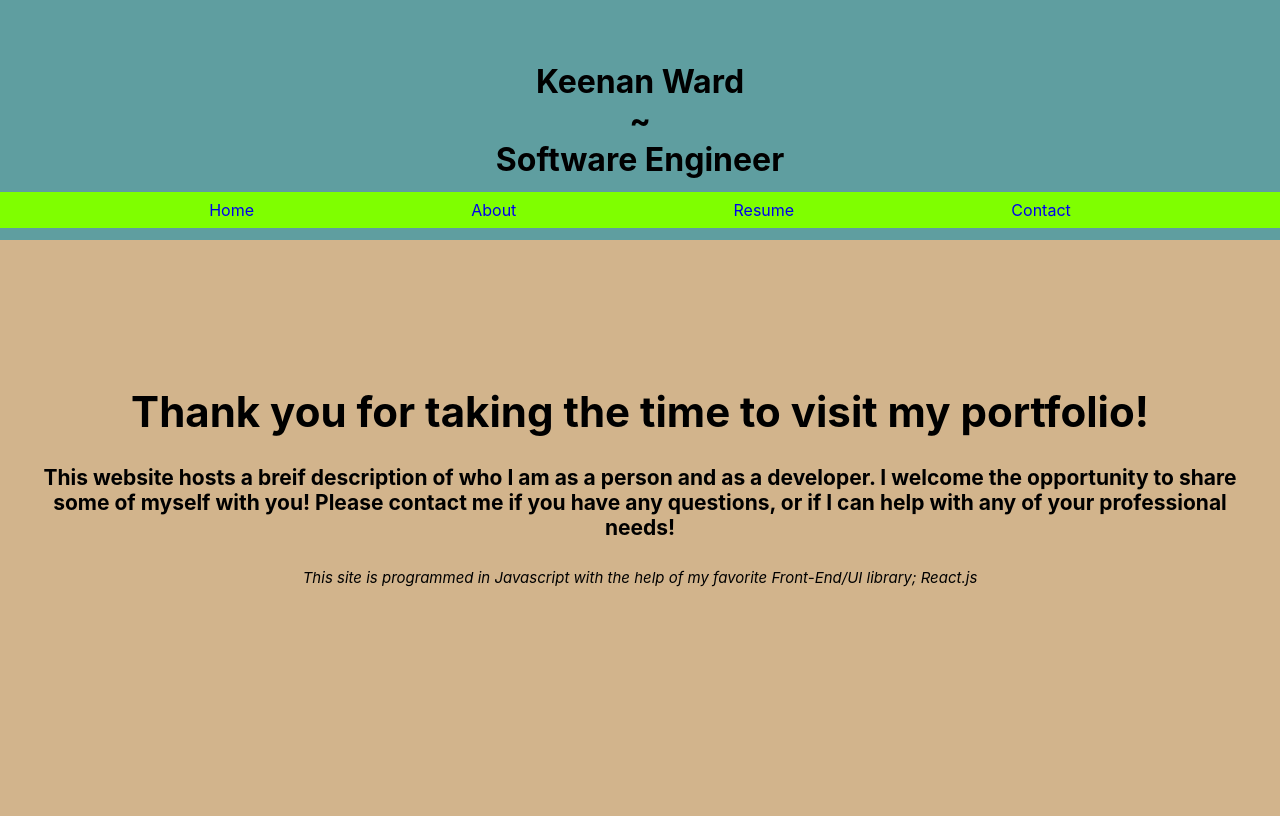
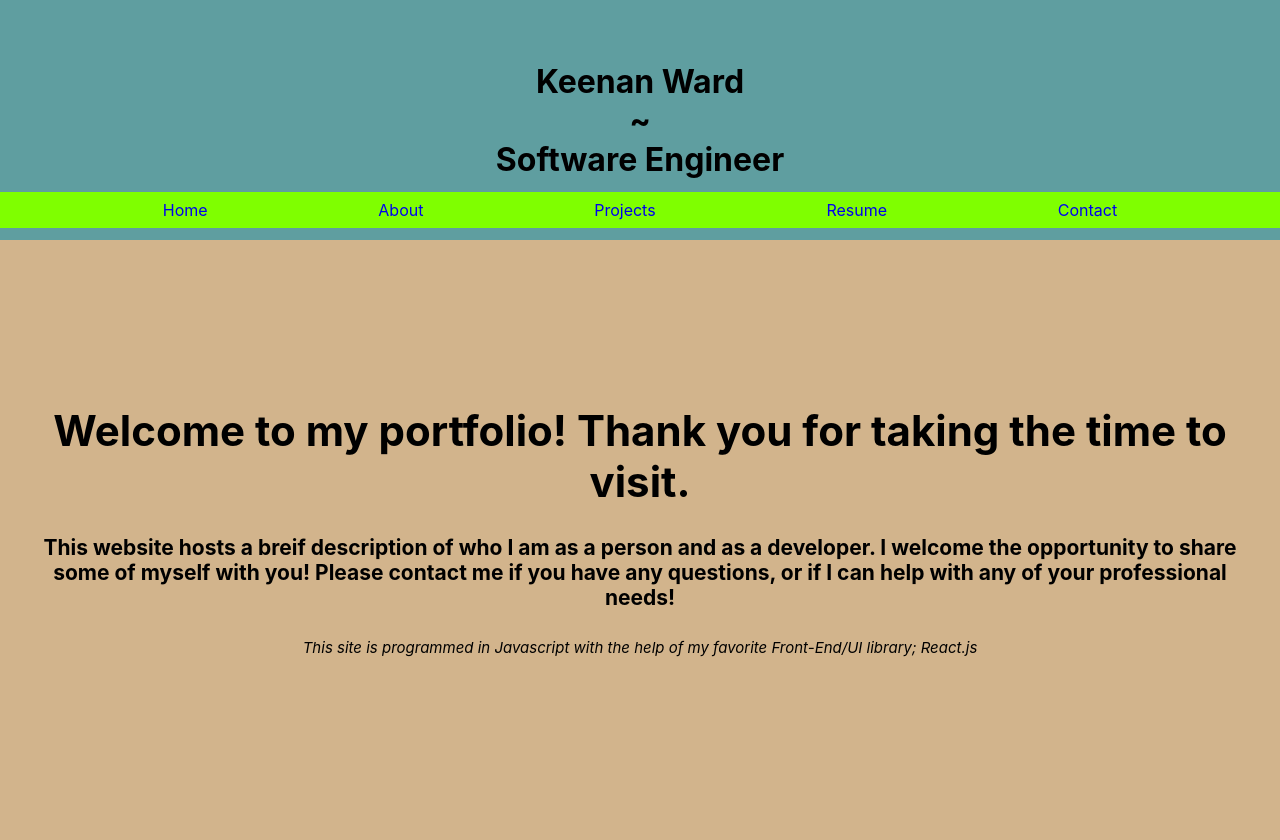
Before and after one commit to KWard94/Keenan-Ward-Portfolio, a React (Create React App) app: page /home in a window 1280 px wide. Before the commit the page ends 816 px from the top, so only its background shows below. Built offline with nearby package versions, Linux system fonts and the light colour scheme.

Commit message:
added projects page

```diff
--- a/src/App.css
+++ b/src/App.css
@@ -78,7 +78,7 @@
 
 .homepage {
   background-color: tan;
-  height: 51rem;
+  height: 52.5rem;
   display: flex;
   flex-direction: column;
   justify-content: center;
@@ -86,8 +86,8 @@
 }
 
 .home-text {
-  padding: 1rem;
-  padding-top: 10rem;
+  padding: 2rem;
+  padding-top: 15rem;
   font-size: 21px;
 }
 
@@ -165,3 +165,10 @@
 #resume-img {
   width: 20rem;
 }
+/* ****** Above this comment in the Resume css ****** */
+
+/* ****** Below this comment in the Projects css ****** */
+
+.projects {
+  padding-top: 15rem;
+}
--- a/src/App.js
+++ b/src/App.js
@@ -5,6 +5,7 @@ import Contact from "./Components/Contact";
 import Home from "./Components/Home";
 import Landing from "./Components/Landing.jsx";
 import Resume from "./Components/Resume";
+import Projects from "./Components/Projects.jsx";
 
 function App() {
   return (
@@ -15,6 +16,7 @@ function App() {
         <Route exact path="/about" component={About} />
         <Route exact path="/contact" component={Contact} />
         <Route exact path="/resume" component={Resume} />
+        <Route exact path="/projects" component={Projects} />
       </Switch>
     </div>
   );
--- a/src/Components/Home.jsx
+++ b/src/Components/Home.jsx
@@ -1,15 +1,17 @@
 import React from "react";
-import { Route, Switch } from "react-router";
+// import { Route, Switch } from "react-router";
 import Header from "./Header";
-import About from "./About";
-import Contact from "./Contact";
+// import About from "./About";
+// import Contact from "./Contact";
 
 export default function Home() {
   return (
     <div className="homepage">
       <Header />
       <div className="home-text">
-        <h1>Thank you for taking the time to visit my portfolio!</h1>
+        <h1>
+          Welcome to my portfolio! Thank you for taking the time to visit.
+        </h1>
         <h4>
           This website hosts a breif description of who I am as a person and as
           a developer. I welcome the opportunity to share some of myself with
@@ -20,6 +22,7 @@ export default function Home() {
           This site is programmed in Javascript with the help of my favorite
           Front-End/UI library; React.js
         </p>
+        {/* perhaps add a rock paper scissors game or something here? */}
       </div>
     </div>
   );
--- a/src/Components/Navigation.jsx
+++ b/src/Components/Navigation.jsx
@@ -10,6 +10,9 @@ export default function Navigation() {
       <Link to="/about" id="link">
         About
       </Link>
+      <Link to="/projects" id="link">
+        Projects
+      </Link>
       <Link to="/resume" id="link">
         Resume
       </Link>
--- /dev/null
+++ b/src/Components/Projects.jsx
@@ -0,0 +1,11 @@
+import React from "react";
+import Header from "./Header";
+
+export default function Projects() {
+  return (
+    <div className="projects">
+      <Header />
+      <h1>PROJECTS</h1>
+    </div>
+  );
+}
```
